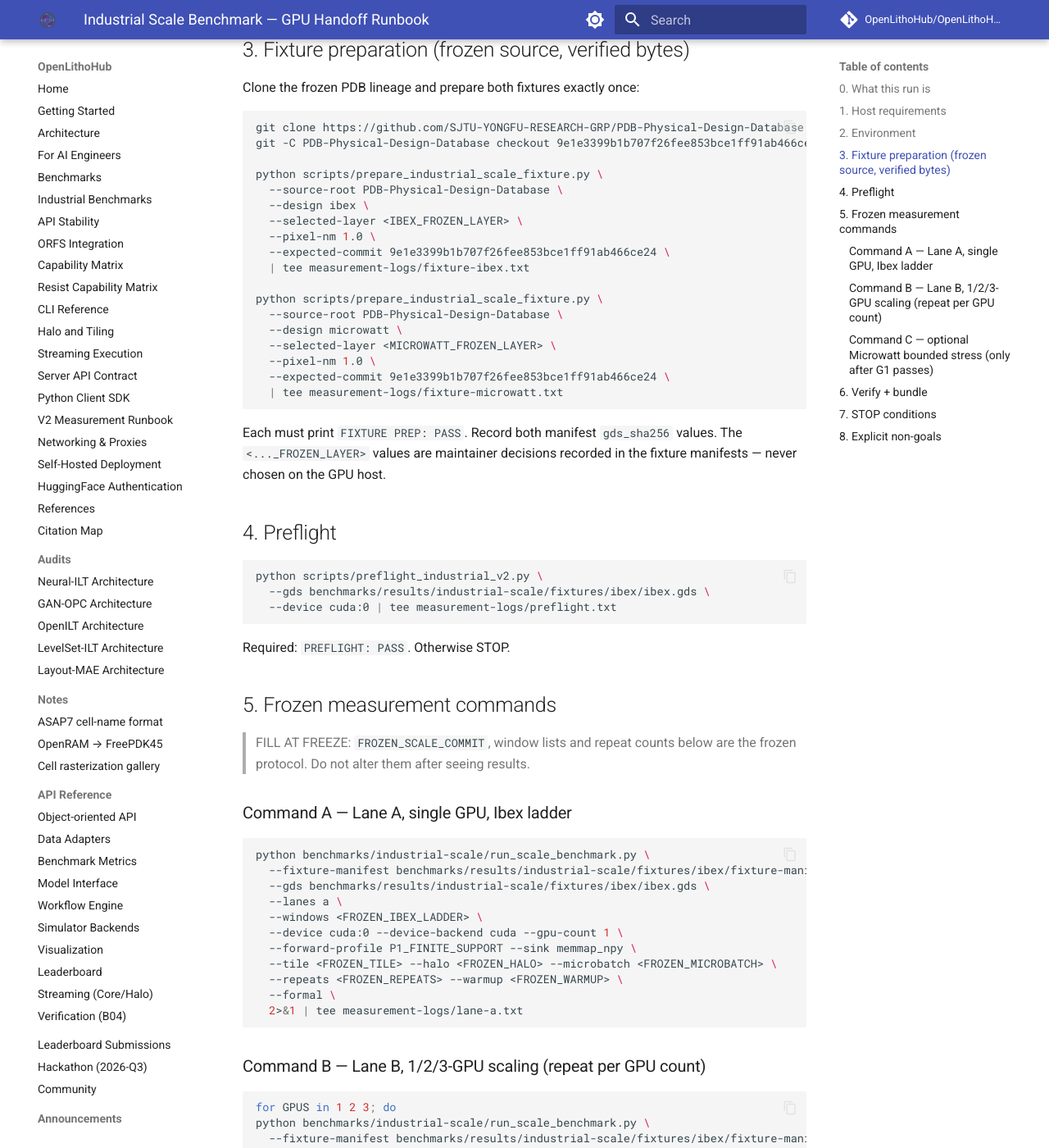
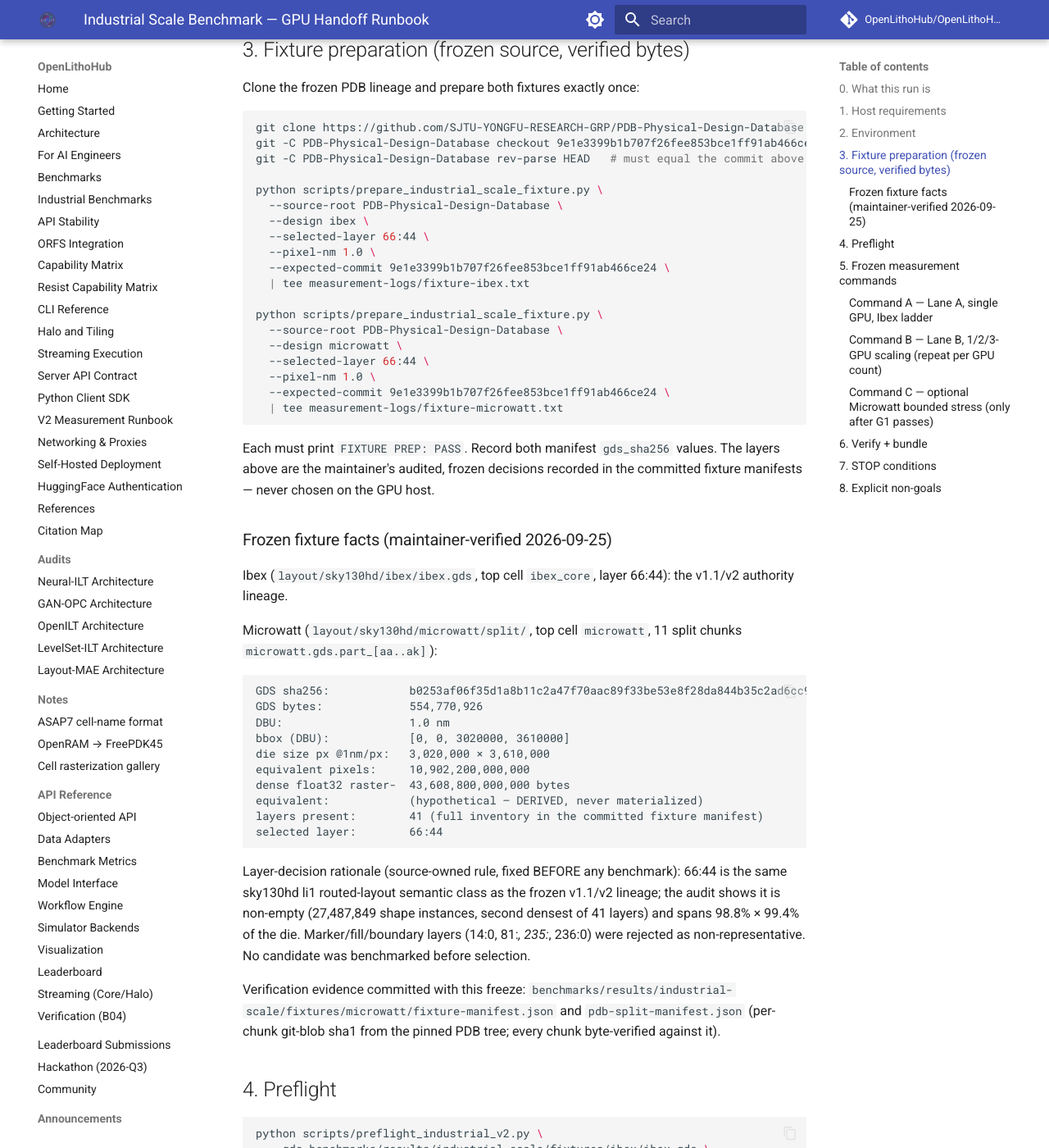
Before and after one commit to OpenLithoHub/OpenLithoHub, an MkDocs documentation site: the page built from docs/industrial-scale-gpu-runbook.md, in a window 1280 px wide and 1400 px high, scrolled down 1347 px. Shown: the whole window at 82% size. Built offline with MkDocs 1.6.1 and Material for MkDocs 9.7.7, drawn with Linux system fonts in a browser that asks for light colours; comment, search, counter and statistics services are not loaded.

Commit message:
feat(bench): PR-S5 — freeze the real Microwatt scale fixture
Closes S13 — the last pre-handoff gap. The real fixture authority is
now frozen with facts derived from the actual reconstructed GDS, not
from approximate metadata:

- reconstruction: 11 split chunks (microwatt.gds.part_aa..ak) from the
  pinned PDB commit 9e1e3399b1b707f26fee853bce1ff91ab466ce24,
  canonically ordered and byte-concatenated by the project script;
  every chunk byte-verified against its git-blob sha1 recorded in the
  pinned commit's tree (captured via the API at that exact ref);
  independent minimal concatenation cross-check PASS (identical
  sha256 + size)
- KLayout structural verification: single top cell 'microwatt',
  DBU 1.0 nm, exact bbox [0, 0, 3020000, 3610000] DBU = 3,020,000 x
  3,610,000 px @ 1 nm/px, 41 layers enumerated
- layer audit: 165,175,633 total shape instances; 66:44 is second
  densest (27,487,849 instances) spanning 98.8% x 99.4% of the die —
  the same sky130hd li1 routed class as the frozen v1.1/v2 lineage;
  marker/fill/boundary layers rejected.  selected_layer = 66:44,
  frozen by the source-owned rule BEFORE any benchmarking
- frozen dense float32 raster-equivalent: 43,608,800,000,000 bytes
  (derived from the exact bbox — hypothetical, never materialized)
- committed fixture authority: fixture-manifest.json +
  pdb-split-manifest.json under the scale namespace (gitignore
  negations; the 529 MiB GDS itself stays host-local)
- runbook: all Microwart/Ibex placeholders replaced with the frozen
  values; G1-G4 templates carry the real fixture facts; charter and
  dry-run record updated (S13 CLOSED)
- claim firewall: ISC-id regex no longer false-positives on 'RISC-V';
  firewall re-run PASS

NO GPU MEASUREMENT. NO PERFORMANCE AUTHORITY. NO V2 SOURCE CHANGE.
NO README HEADLINE CHANGE. v1.1 / v2 / P-054 byte-untouched.

````diff
--- a/docs/industrial-scale-gpu-runbook.md
+++ b/docs/industrial-scale-gpu-runbook.md
@@ -60,11 +60,12 @@ Clone the frozen PDB lineage and prepare both fixtures exactly once:
 ```bash
 git clone https://github.com/SJTU-YONGFU-RESEARCH-GRP/PDB-Physical-Design-Database.git
 git -C PDB-Physical-Design-Database checkout 9e1e3399b1b707f26fee853bce1ff91ab466ce24
+git -C PDB-Physical-Design-Database rev-parse HEAD   # must equal the commit above
 
 python scripts/prepare_industrial_scale_fixture.py \
   --source-root PDB-Physical-Design-Database \
   --design ibex \
-  --selected-layer <IBEX_FROZEN_LAYER> \
+  --selected-layer 66:44 \
   --pixel-nm 1.0 \
   --expected-commit 9e1e3399b1b707f26fee853bce1ff91ab466ce24 \
   | tee measurement-logs/fixture-ibex.txt
@@ -72,16 +73,50 @@ python scripts/prepare_industrial_scale_fixture.py \
 python scripts/prepare_industrial_scale_fixture.py \
   --source-root PDB-Physical-Design-Database \
   --design microwatt \
-  --selected-layer <MICROWATT_FROZEN_LAYER> \
+  --selected-layer 66:44 \
   --pixel-nm 1.0 \
   --expected-commit 9e1e3399b1b707f26fee853bce1ff91ab466ce24 \
   | tee measurement-logs/fixture-microwatt.txt
 ```
 
 Each must print `FIXTURE PREP: PASS`. Record both manifest
-`gds_sha256` values. The `<..._FROZEN_LAYER>` values are maintainer
-decisions recorded in the fixture manifests — never chosen on the GPU
-host.
+`gds_sha256` values. The layers above are the maintainer's audited,
+frozen decisions recorded in the committed fixture manifests — never
+chosen on the GPU host.
+
+### Frozen fixture facts (maintainer-verified 2026-09-25)
+
+Ibex (`layout/sky130hd/ibex/ibex.gds`, top cell `ibex_core`,
+layer 66:44): the v1.1/v2 authority lineage.
+
+Microwatt (`layout/sky130hd/microwatt/split/`, top cell `microwatt`,
+11 split chunks `microwatt.gds.part_[aa..ak]`):
+
+```text
+GDS sha256:            b0253af06f35d1a8b11c2a47f70aac89f33be53e8f28da844b35c2ad6cc92a6d
+GDS bytes:             554,770,926
+DBU:                   1.0 nm
+bbox (DBU):            [0, 0, 3020000, 3610000]
+die size px @1nm/px:   3,020,000 × 3,610,000
+equivalent pixels:     10,902,200,000,000
+dense float32 raster-  43,608,800,000,000 bytes
+equivalent:            (hypothetical — DERIVED, never materialized)
+layers present:        41 (full inventory in the committed fixture manifest)
+selected layer:        66:44
+```
+
+Layer-decision rationale (source-owned rule, fixed BEFORE any
+benchmark): 66:44 is the same sky130hd li1 routed-layout semantic
+class as the frozen v1.1/v2 lineage; the audit shows it is non-empty
+(27,487,849 shape instances, second densest of 41 layers) and
+spans 98.8% × 99.4% of the die. Marker/fill/boundary layers
+(14:0, 81:*, 235:*, 236:0) were rejected as non-representative. No
+candidate was benchmarked before selection.
+
+Verification evidence committed with this freeze:
+`benchmarks/results/industrial-scale/fixtures/microwatt/fixture-manifest.json`
+and `pdb-split-manifest.json` (per-chunk git-blob sha1 from the pinned
+PDB tree; every chunk byte-verified against it).
 
 ## 4. Preflight
 
````
Also changed, not shown: docs/industrial-scale-benchmark.md (+12 -2 lines), docs/industrial-scale-cpu-dry-run.md (+13 -10 lines), docs/industrial-scale-gpu-issues/G1-scale-host-qualification.md (+10 -2 lines), docs/industrial-scale-gpu-issues/G2-large-layout-single-gpu-scale.md (+14 -2 lines), docs/industrial-scale-gpu-issues/G3-gpu-scaling.md (+4 -2 lines), 4 other files.
